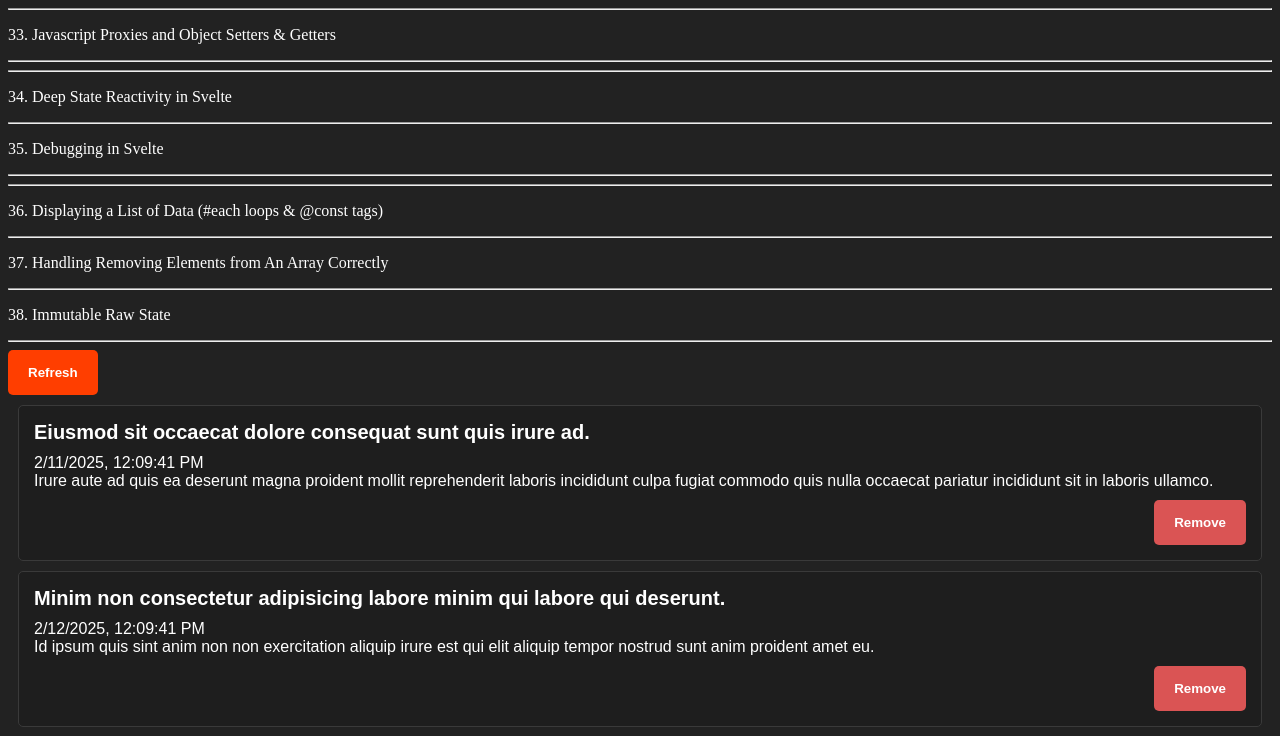
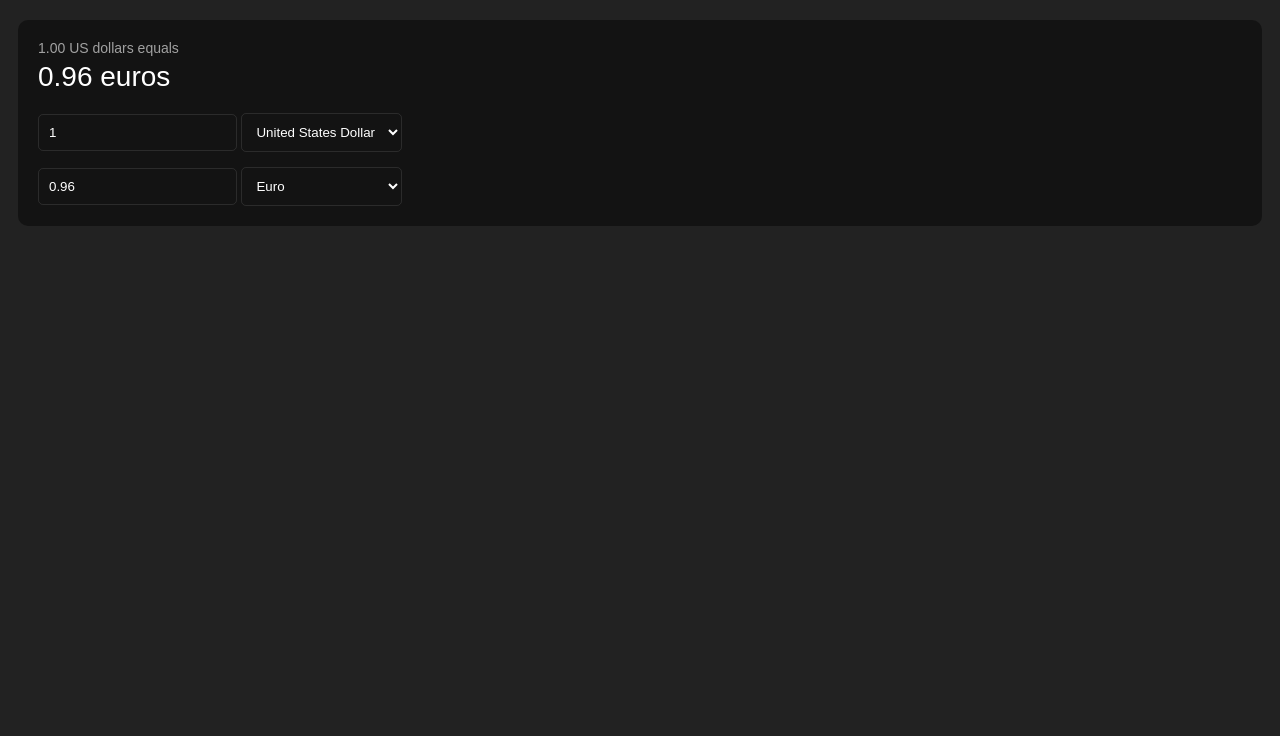
Before and after one commit to Tofu-Gang/svelte-complete-guide-2025, a SvelteKit app: page / in a window 1280 px wide. Shown: the top 736 px of the page. Built offline with nearby package versions, Linux system fonts and the light colour scheme.

Commit message:
47. Currency Converter Component Initialization

```diff
--- /dev/null
+++ b/src/lib/components/CurrencyConverter.svelte
@@ -0,0 +1,98 @@
+<script lang="ts">
+	import dummyRates from '$lib/utils/dummy-rates';
+
+	let baseValue = $state(1);
+	let baseCurrency = $state("usd");
+	let baseRates = $derived(dummyRates[baseCurrency]);
+	let targetCurrency = $state("eur");
+	let targetValue = $derived(baseValue && baseRates[targetCurrency] && baseValue * baseRates[targetCurrency]);
+</script>
+
+<div class="wrapper">
+	<div class="conversion">
+		<span class="base">{Number(1).toLocaleString('en-US', {
+			style: 'currency',
+			currency: baseCurrency,
+			currencyDisplay: 'name'
+		})} equals
+		</span>
+		<span class="target">{baseRates[targetCurrency].toLocaleString('en-US', {
+			style: 'currency',
+			currency: targetCurrency,
+			currencyDisplay: 'name'
+		})}
+		</span>
+	</div>
+	<div class="base">
+		<!-- specify getter and setter functions for bind:value directive -->
+		<input type="number" bind:value={
+		() => baseValue,
+		(newValue) => {
+			if(newValue < 0) {
+				baseValue = 1;
+				return;
+			}
+			baseValue = newValue
+		}}>
+		<select bind:value={baseCurrency}>
+			<option value="usd">United States Dollar</option>
+			<option value="eur">Euro</option>
+			<option value="gbp">Pound Sterling</option>
+		</select>
+	</div>
+	<div class="target">
+		<input value={targetValue} type="number">
+		<select bind:value={targetCurrency}>
+			<option value="usd">United States Dollar</option>
+			<option value="eur">Euro</option>
+			<option value="gbp">Pound Sterling</option>
+		</select>
+	</div>
+</div>
+
+<style lang="scss">
+  .wrapper {
+    font-family: Arial, Helvetica, sans-serif;
+    background-color: #131313;
+    padding: 20px;
+    margin: 20px 10px;
+    border-radius: 10px;
+    .conversion {
+      margin-bottom: 20px;
+      span.base {
+        opacity: 0.6;
+        font-size: 14px;
+        display: block;
+        margin-bottom: 5px;
+      }
+      span.target {
+        font-size: 28px;
+        display: block;
+      }
+    }
+    .base {
+      margin-bottom: 15px;
+    }
+    .base,
+    .target {
+      select,
+      input {
+        background-color: transparent;
+        color: #fff;
+        border: 1px solid rgba(255, 255, 255, 0.1);
+        border-radius: 5px;
+        padding: 10px;
+        &:focus-visible {
+          outline: 1px solid rgb(65, 189, 209);
+        }
+      }
+      input {
+        &::-webkit-outer-spin-button,
+        &::-webkit-inner-spin-button {
+          -webkit-appearance: none;
+          margin: 0;
+        }
+      }
+    }
+  }
+</style>
--- /dev/null
+++ b/src/lib/utils/dummy-rates.ts
@@ -0,0 +1,19 @@
+const rates: Record<string, Record<string, number>> = {
+	usd: {
+		eur: 0.96,
+		gbp: 0.8,
+		usd: 1
+	},
+	eur: {
+		eur: 1,
+		gbp: 0.83,
+		usd: 1.04
+	},
+	gbp: {
+		eur: 1.21,
+		gbp: 1,
+		usd: 1.25
+	}
+};
+
+export default rates;
--- a/src/routes/+page.svelte
+++ b/src/routes/+page.svelte
@@ -1,51 +1,8 @@
 <script lang="ts">
-	// import Proxy from '$lib/components/Proxy.svelte';
-	// import DeepState from '$lib/components/DeepState.svelte';
-	import Notifications from '$lib/components/Notifications.svelte';
-	import Sheet from '$lib/components/sheet/Sheet.svelte';
-	import { test_data } from '$lib/components/sheet/utils';
-
-	let data = $state(test_data);
+import CurrencyConverter from '$lib/components/CurrencyConverter.svelte';
 </script>
 
-<hr>
-<p>33. Javascript Proxies and Object Setters & Getters</p>
-<hr>
-<!--<Proxy />-->
-<hr>
-<p>34. Deep State Reactivity in Svelte</p>
-<hr>
-<p>35. Debugging in Svelte</p>
-<hr>
-<!--<DeepState />-->
-<hr>
-<p>36. Displaying a List of Data (#each loops & @const tags)</p>
-<hr>
-<p>37. Handling Removing Elements from An Array Correctly</p>
-<hr>
-<p>38. Immutable Raw State</p>
-<hr>
-<Notifications />
-<hr>
-<p>39. Spreadsheet Component: Initialization & Helper Functions</p>
-<hr>
-<p>40. Spreadsheet Component: Rendering a Table with Cells and Values</p>
-<hr>
-<p>41. Spreadsheet Component: Selecting & Editing Cells</p>
-<hr>
-<p>42. Spreadsheet Component: Updating Cells Values</p>
-<hr>
-<p>43. Spreadsheet Component: Handling SUM & MULTIPLY Functions</p>
-<hr>
-<p>44. Spreadsheet Component: Binding the Data Prop with $bindable()</p>
-<hr>
-<p>45. Spreadsheet Component: Changing the Cell Background and Font Colours</p>
-<hr>
-<pre>{JSON.stringify(data, null, 2)}</pre>
-<!-- allow Sheet component to mutate the data by using bind: -->
-<!-- since prop "data" is defined as optional, we can omit bind:data entirely and default value
-(from $bindable rune in Sheet component) will be used -->
-<Sheet bind:data />
+<CurrencyConverter />
 
 <style>
 	:global(body) {
```
